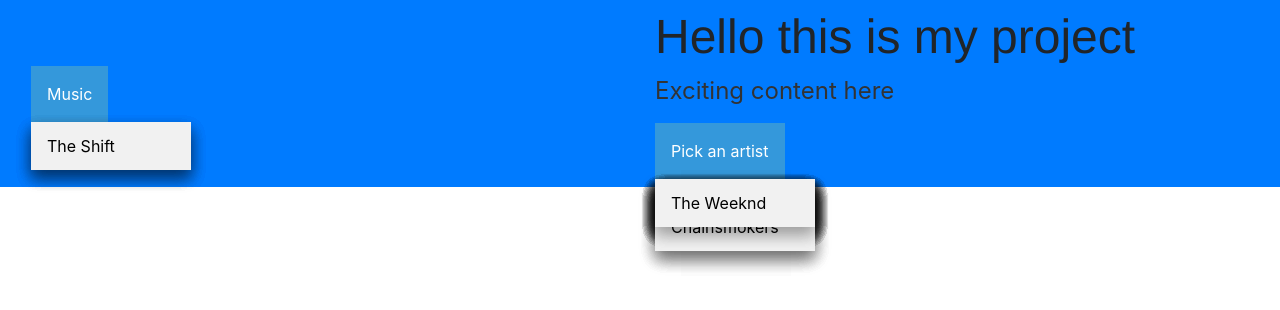
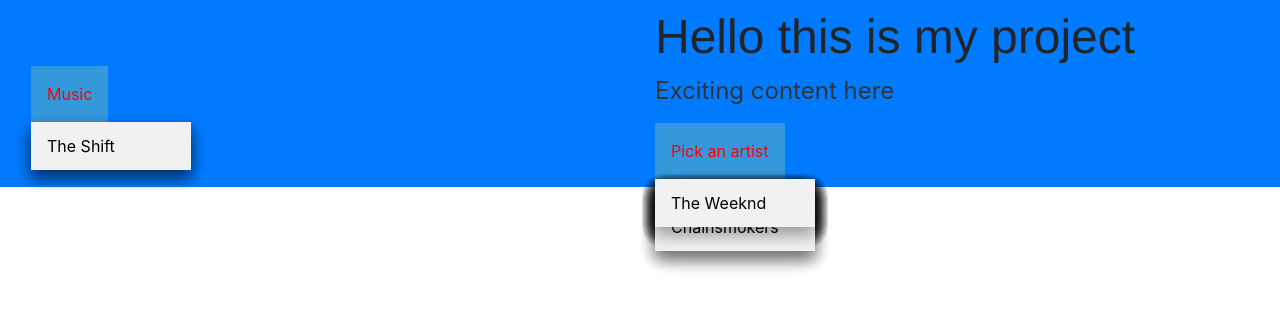
Before and after one commit to ah-dali/ah-dali.github.io, a Jekyll site: the page built from index.html, in a window 1280 px wide. Shown: the top 310 px of the page. Built offline with Jekyll 4.4.1, drawn with Linux system fonts in a browser that asks for light colours; nearby versions of some CDN libraries; library files that are not in the unit come from our copies.

Commit message:
Update main.css

```diff
--- a/css/main.css
+++ b/css/main.css
@@ -2,13 +2,13 @@ body {
     margin: 60px auto;
     width: 70%;
 }
-nav ul, footer ul {
+nav ul {
     font-family:'Helvetica', 'Arial', 'Sans-Serif';
     padding: 0px;
     list-style: none;
     font-weight: bold;
 }
-nav ul li, footer ul li {
+nav ul li {
     display: inline;
     margin-right: 20px;
 }
@@ -41,7 +41,7 @@ ul.posts li {
 /* Dropdown Button */
 .dropbtn {
     background-color: #3498DB;
-    color: white;
+    color: red;
     padding: 16px;
     font-size: 16px;
     border: none;
@@ -65,7 +65,7 @@ ul.posts li {
     position: absolute;
     background-color: #f1f1f1;
     min-width: 160px;
-    max-height: 250px;
+    max-height: 200px;
     overflow-x: hidden;
     overflow-y: auto;
     box-shadow: 0px 8px 16px 0px rgba(0,0,0,0.2);
@@ -78,7 +78,7 @@ ul.posts li {
     padding: 12px 16px;
     text-decoration: none;
     display: block;
-    max-height: 250px;
+    max-height: 200px;
     overflow-x: hidden;
     overflow-y: auto;
 }
```
